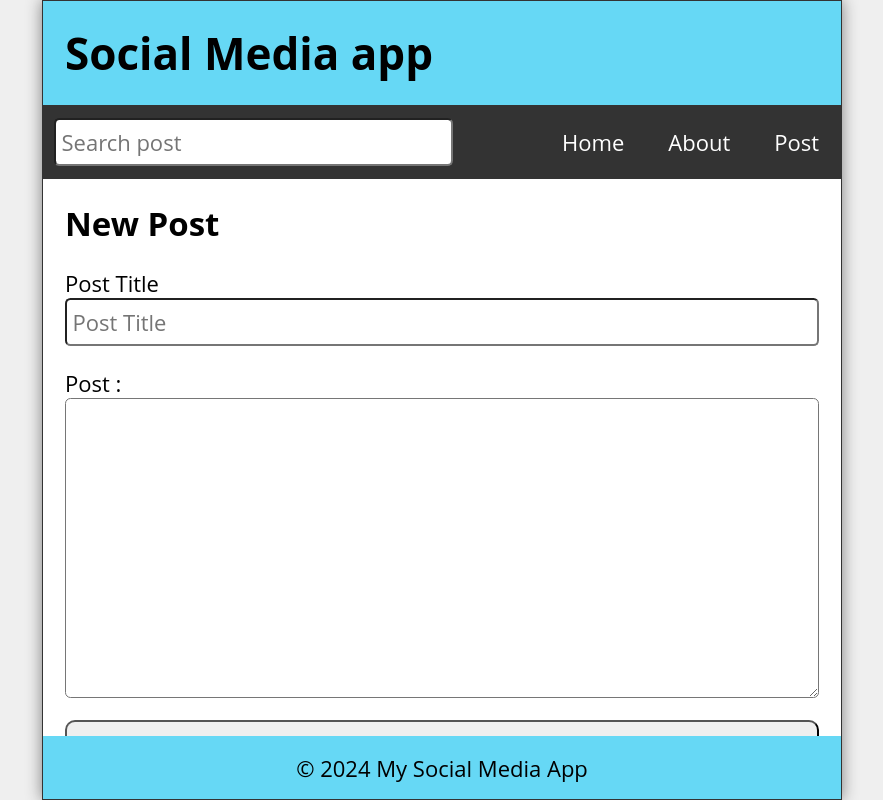
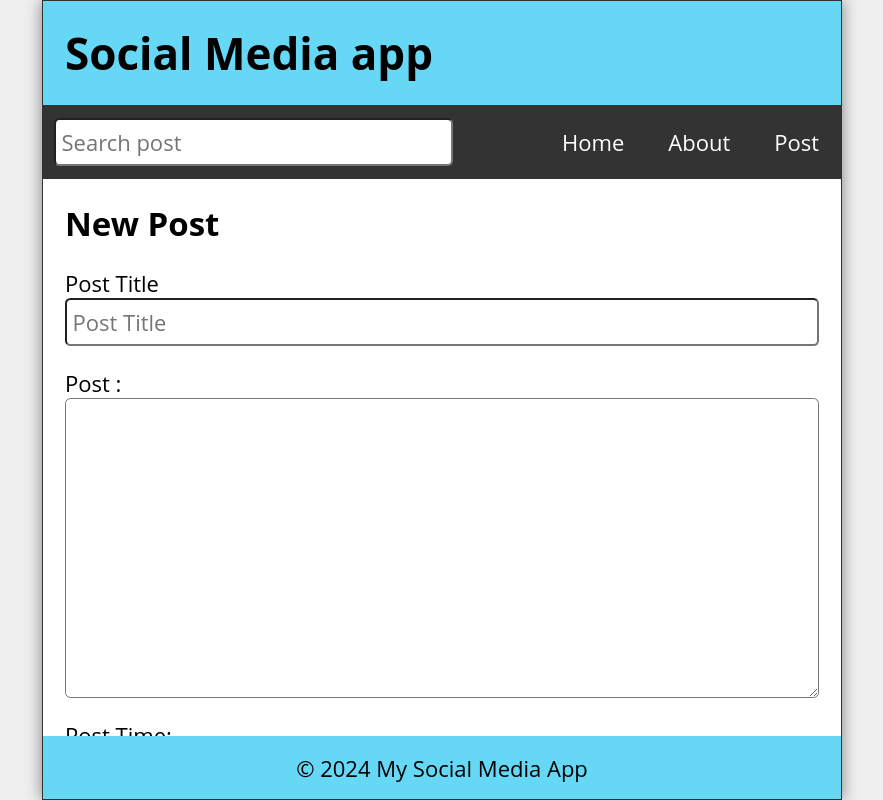
Before and after one commit to Daveram1714/Socialmedia-app, a React (Create React App) app: page /post in a window 1280 px wide. Shown: the whole page, without its empty margins (198-1081 px from the left). Built offline with nearby package versions, Linux system fonts and the light colour scheme.

Commit message:
Error Correction in App.js and Postpage with packet.json

```diff
--- a/package.json
+++ b/package.json
@@ -7,7 +7,6 @@
     "@testing-library/react": "^13.4.0",
     "@testing-library/user-event": "^13.5.0",
     "date-fns": "^4.1.0",
-    "date-format": "^4.0.14",
     "nodemon": "^3.1.7",
     "react": "^18.3.1",
     "react-dom": "^18.3.1",
--- a/src/App.js
+++ b/src/App.js
@@ -7,7 +7,7 @@ import PostPage from './PostPage'
 import About from './About'
 import Missing from './Missing'
 import Footer from './Footer'
-import {format} from 'date-format'
+import { format } from 'date-fns'
 import { Route, useNavigate } from 'react-router-dom'
 import { Routes } from 'react-router-dom'
 
@@ -64,11 +64,12 @@ useEffect(() => {
 const handelSubmit = (e) => {
   e.preventDefault()
   const id = posts.length ? posts[posts.length -1 ].id +1 : 1 ;
-  // const datetime = format(new Date() , "MMMM dd, YYYY pp")
+  const datetime = format(new Date() , "MMMM dd, yyyy pp")
+
   const newpost = {
     id ,
     title : postTitle,
-    // datetime,
+    datetime,
     body : postBody
   } ;
   const allpost = [...posts,newpost];
@@ -111,6 +112,7 @@ return(
             setPostTitle ={setPostTitle}
             setPostBody = {setPostBody}
             handelSubmit={handelSubmit}
+
             />} />
             <Route path=':id' element={<PostPage posts ={posts} handelDelete = {handelDelete} />} />
             </Route>
--- a/src/NewPost.js
+++ b/src/NewPost.js
@@ -1,6 +1,5 @@
 
 const NewPost = ({handelSubmit,postBody,postTitle,setPostBody,setPostTitle}) => {
-
 
   return (
     <main className='NewPost'>
@@ -22,7 +21,8 @@ const NewPost = ({handelSubmit,postBody,postTitle,setPostBody,setPostTitle}) =>
             type='text'
             value = {postBody}
             onChange = {(e) => setPostBody(e.target.value)}
-            />
+            /><label>Post Time:</label>
+
 
             <button type='submit'> submit</button>
       </form>
```
Also changed, not shown: 1 other file (tests, documents, lock files or other folders).
